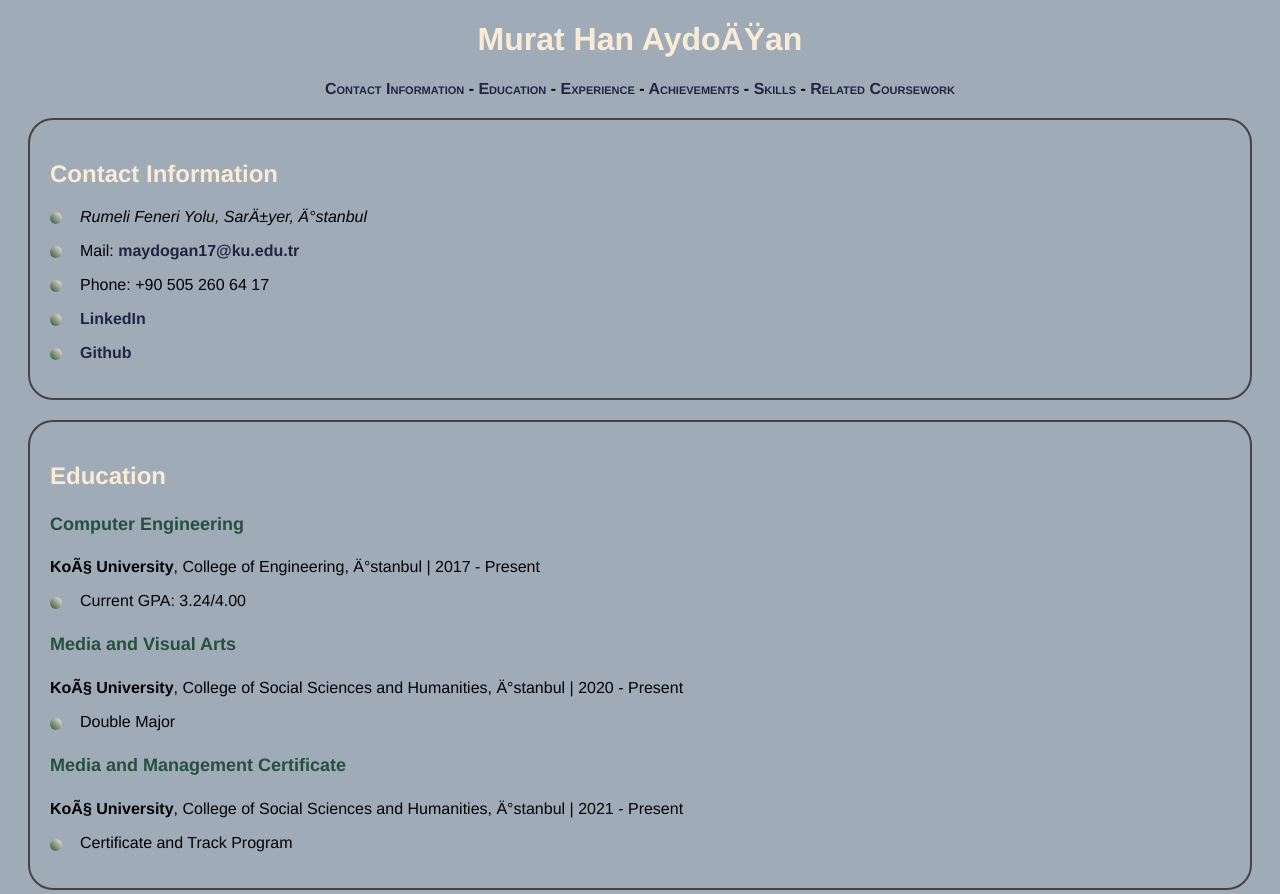
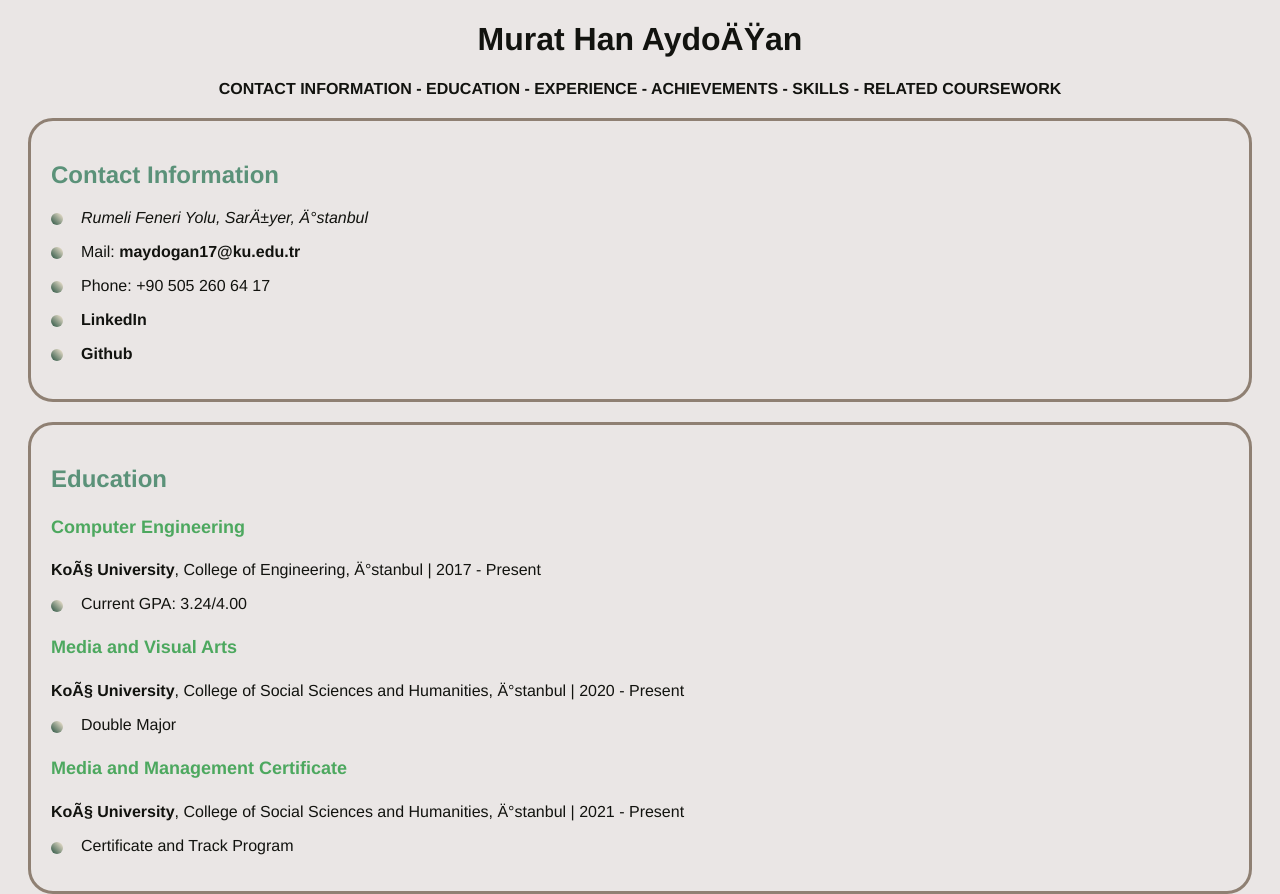
Before and after one commit to maydogan17/maydogan17.github.io, a plain HTML site: page index.html in a window 1280 px wide. Shown: the top 894 px of the page. Drawn offline with Linux system fonts and the light colour scheme.

Commit message:
added footer and changed color pallete

```diff
--- a/css/resume.css
+++ b/css/resume.css
@@ -1,5 +1,5 @@
 body {
-  background-color: #9facb8;
+  background-color: #eae6e5;
 }
 
 hr {
@@ -7,37 +7,41 @@
   display: none;
 }
 
-h1, h2, h4, p, address, li{
+h1,
+h2,
+h4,
+p,
+address,
+li {
   font-family: "Helvetica", "Arial", sans-serif;
+  color: #12130f;
 }
 
 h1 {
-  color: antiquewhite;
+  color: #12130f;
   text-align: center;
 }
 
-h2{
-    color: antiquewhite;
+h2 {
+  color: #5b9279;
 }
 
-h4{
-    color: #25503e;
+h4 {
+  color: #4da85f;
   font-size: large;
 }
 
 nav {
   text-align: center;
   font-weight: bold;
-  font-variant: small-caps;
-  font;
+  text-transform: uppercase;
 }
 
-section{
-    border: 2px solid #474343;
+section {
+  border: 3px solid #8f8073;
   border-radius: 25px;
   margin: 20px;
   padding: 20px;
-
 }
 
 ul {
@@ -59,7 +63,7 @@
   position: absolute;
   top: 1.2em;
   left: -30px;
-    margin-top: -.9em;
+  margin-top: -0.9em;
   background: #f69ec4;
   height: 12px;
   width: 12px;
@@ -68,20 +72,24 @@
 }
 
 a {
-    color: #222542;
+  color: #12130f;
   font-weight: bold;
   text-decoration: none;
 }
-a:hover{
-  color: #faebd7;
+a:hover {
+  color: #4da85f;
 }
 
-a:focus{
-  color: antiquewhite;
+a:focus {
+  color: #5b9279;
 }
-a:active{
-  color: #faebd7;
-  border: 2px solid black;
-  border-radius: 5px;
-  padding: 2px;
+
+footer {
+  text-align: center;
+  margin: 0 auto;
 }
+
+footer img {
+  padding: 10px;
+  height: 35px;
+}
--- a/index.html
+++ b/index.html
@@ -388,5 +388,13 @@
             </ul>
         </div>
     </section>
+    <br>
+    <footer>
+        <p>
+            <a href="https://twitter.com/murathanaydgn" target="_blank"><img src="imgs/twitter.png" alt=""></a>
+            <a href="https://www.instagram.com/murathanaydgn/" target="_blank"><img src="imgs/insta.png" alt=""></a>
+            <a href="https://www.linkedin.com/in/maydogan17/" target="_blank"><img src="imgs/linkedin.png" alt=""></a>
+        </p>
+    </footer>
   </body>
 </html>
```
Also changed, not shown: imgs/insta.png (added), imgs/linkedin.png (added), imgs/twitter.png (added). Lines whose indentation alone changed are shown as unchanged.
